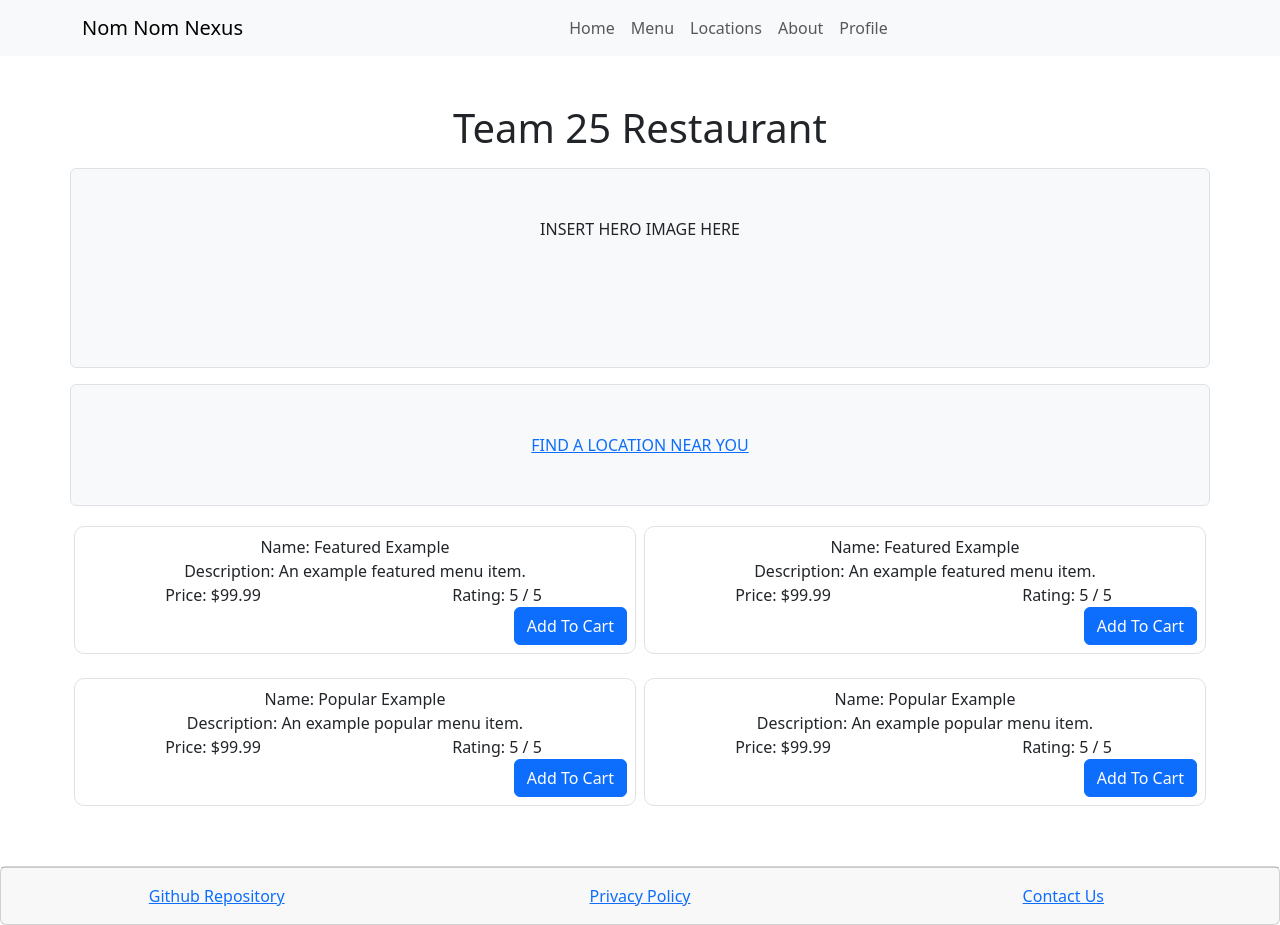
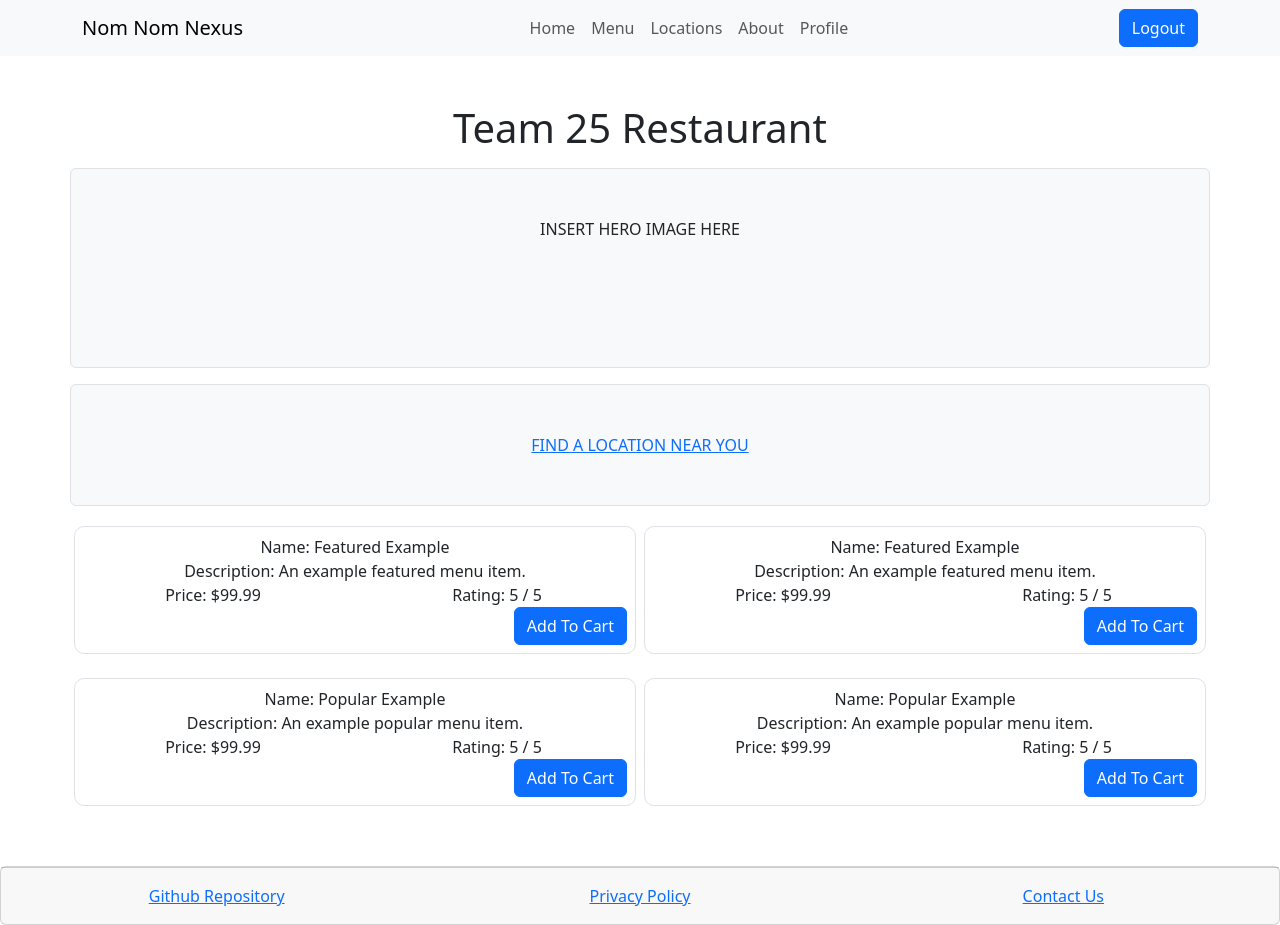
Before and after one commit to chingu-voyages/v50-tier3-team-25, a React (Vite) app in the folder front/: page / in a window 1280 px wide. Built offline with nearby package versions, Linux system fonts and the light colour scheme; no server answers.

Commit message:
logout button

```diff
--- a/front/src/NavBar.jsx
+++ b/front/src/NavBar.jsx
@@ -9,13 +9,19 @@ import { AuthContext } from "../src/authContext";
 import { getUser } from "./api";
 
 const NavBar = () => {
+    // called before any function uses it
+    const { auth } = useContext(AuthContext)
+
     const [view, setView] = useState(false)
     const [loginView, setLoginView] = useState(false)
+    const [credits, setCredits] = useState(0)
 
     //login form stuff because React is Fucking Stupid
     const [userName, setUserName] = useState("");
     const [passWord, setPassword] = useState("");
     const [message, setMessage] = useState("");
+
+
 
     const form = {
         userName, setUserName,
@@ -23,17 +29,22 @@ const NavBar = () => {
         message, setMessage,
     }
 
-    const [credits, setCredits] = useState(0)
-
     function updateCredits() {
         getUser({ auth, setInformation: setCredits})
     }
 
     useEffect(() => {
+        if (auth.username) {
+          getUser({ auth, setInformation: setCredits });
+        }
+      }, [view, auth.username]);
+
+
+    useEffect(() => {
         updateCredits()
     }, [view])
 
-    const { auth } = useContext(AuthContext)
+
 
     let profile = (<></>)
     if (view) {
@@ -51,6 +62,14 @@ const NavBar = () => {
             </div>
         )
     }
+
+    // logout function
+    const handleLogout = () => {
+        auth.setUsername(null);
+        localStorage.removeItem('username');
+        setView(false)
+        setLoginView(false)
+      };
 
     return (
         <>
@@ -74,6 +93,11 @@ const NavBar = () => {
                                     }
                                 }}>Profile</Nav.Link>
                         </Nav>
+                            <Nav.Link>
+                                <Button className="button is-light" onClick={handleLogout}>
+                                Logout
+                                </Button>
+                        </Nav.Link>
 
                     </Navbar.Collapse>
                 </Container>
```
